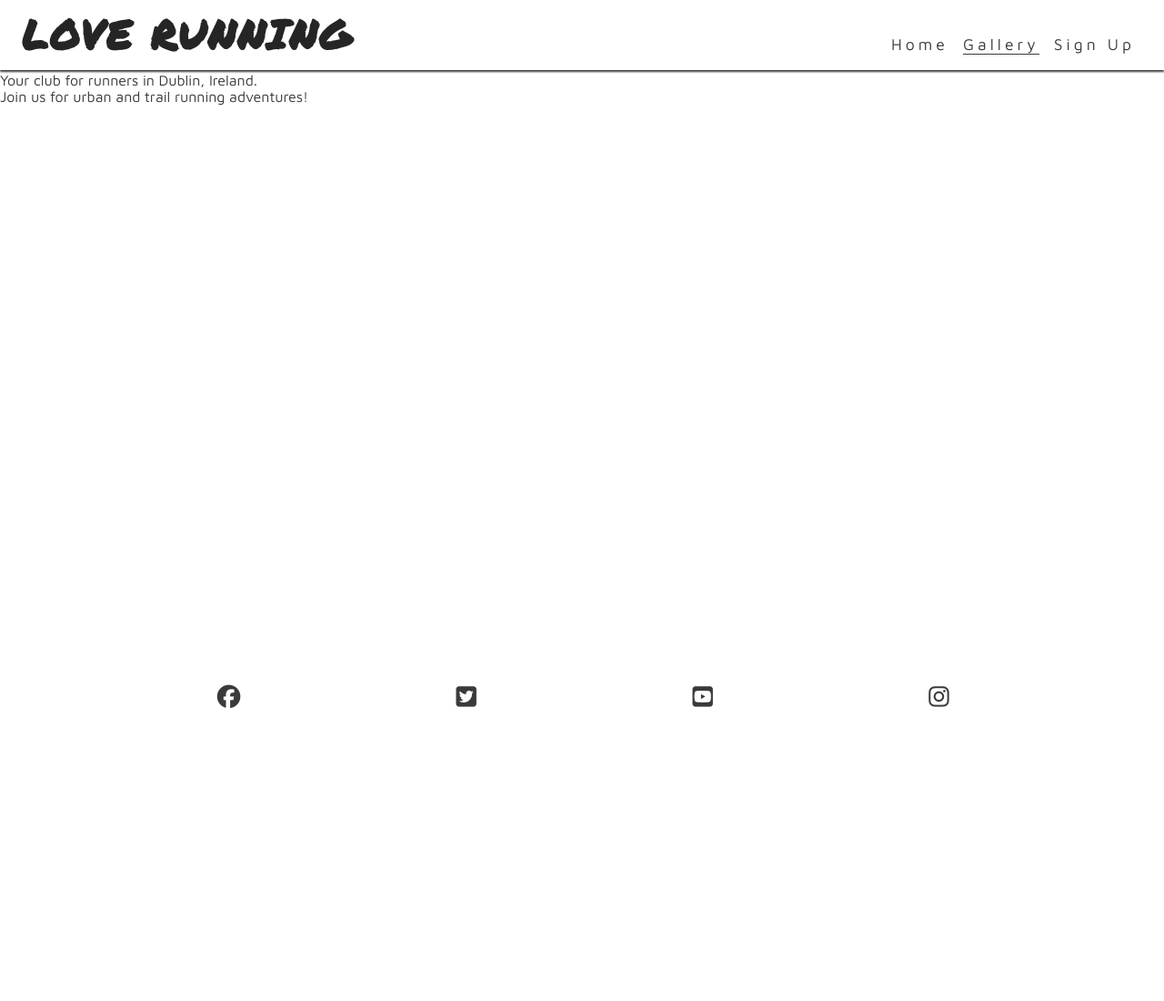
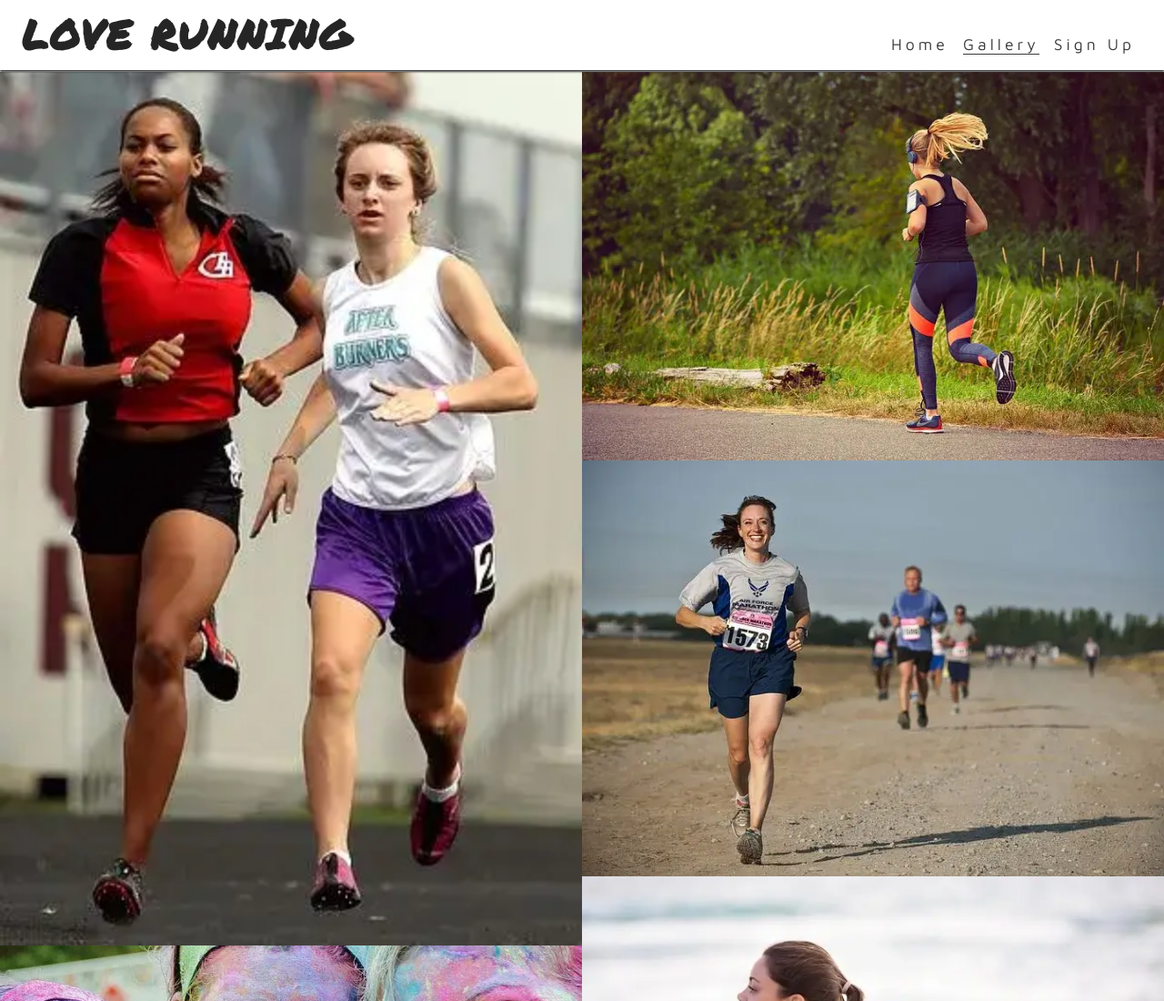
Before and after one commit to Rebeljoka/love-running, a plain HTML site: page gallery.html in a window 1280 px wide. Shown: the top 1100 px of the page at 91% size. Before the commit the page ends 800 px from the top, so only its background shows below. Drawn offline with Linux system fonts and the light colour scheme; a web font is replaced by a local one.

Commit message:
Add: Images to images folder, Add images to gallery.html and styling to index.css

```diff
--- a/assets/css/index.css
+++ b/assets/css/index.css
@@ -198,6 +198,17 @@ main {
     color: #fafafa; /* Heading color for times section */
 }
 
+
+/* Gallery page */
+#photos img {
+    width: 100%; /* Full width for images */
+    line-height: 1em; /* Line height for images */
+}
+
+#photos {
+    line-height: 0; /* Reset line height for gallery */
+}
+
 /* Footer */
 #social-networks {
   text-align: center; /* Center the social icons */
@@ -211,6 +222,14 @@ main {
   font-size: 160%; /* Icon size */
   padding: 5%; /* Padding around icons */
   color: #3a3a3a; /* Default icon color */
+}
+
+/* Media query: large or landscape phones (576px and up) */
+@media screen and (min-width: 576px) {
+    #photos {
+        column-count: 2; /* Two columns for gallery */
+        column-gap: 0; /* No gap between columns */
+    }
 }
 
 /* Media query: tablets and larger (768px and up) */
--- a/gallery.html
+++ b/gallery.html
@@ -6,8 +6,10 @@
         <meta name="viewport" content="width=device-width, initial-scale=1.0">
 
         <!-- Meta tags for search engines -->
-     <meta name="description" content="Love Running - Club for runners in Dublin, Ireland. Urban running, trail running, and more. Dublin docklands and Phoenix Park.">
-     <meta name="keywords" content="Love running, Run, Running, Running club, Runners, Dublin, Ireland, Sports, Exercise, Urban running, Trail running, Phoenix Park, Docklands">
+        <meta name="description"
+            content="Love Running - Club for runners in Dublin, Ireland. Urban running, trail running, and more. Dublin docklands and Phoenix Park.">
+        <meta name="keywords"
+            content="Love running, Run, Running, Running club, Runners, Dublin, Ireland, Sports, Exercise, Urban running, Trail running, Phoenix Park, Docklands">
 
         <!-- Title -->
         <title>Love Running</title>
@@ -48,8 +50,19 @@
 
         <!-- Main Content -->
         <main>
-        <p>Your club for runners in Dublin, Ireland.</p>
-        <p>Join us for urban and trail running adventures!</p>
+            <section id="gallery">
+                <div id="photos">
+                    <img src="assets/images/athletes.webp" alt="Two athletes running together">
+                    <img src="assets/images/girls.webp" alt="Three girls at charity paint running festival">
+                    <img src="assets/images/runner3.webp" alt="Solo male runner jogging on beach">
+                    <img src="assets/images/man.webp" alt="Man at charity paint running festival">
+                    <img src="assets/images/runner1.webp" alt="Solo female runner jogging through Phoenix Park">
+                    <img src="assets/images/runner2.webp" alt="Runners competing in marathon">
+                    <img src="assets/images/runner4.webp" alt="Solo female runner jogging on beach">
+                    <img src="assets/images/running_gang.webp" alt="Large group of runners taking part in a marathon on a rainy day">
+                    <img src="assets/images/mud-run.webp" alt="Two women runners taking a muddy selfie after the Mud Runners championship">
+                </div>
+            </section>
         </main>
 
         <!-- Copyright, Useful links and Social Media -->
@@ -82,4 +95,5 @@
         <script src="https://kit.fontawesome.com/2160d739d7.js" crossorigin="anonymous"></script>
 
     </body>
+
 </html>
```
Also changed, not shown: assets/images/athletes.webp (added), assets/images/girls.webp (added), assets/images/man.webp (added), assets/images/mud-run.webp (added), assets/images/runner1.webp (added), assets/images/runner2.webp (added), assets/images/runner3.webp (added), assets/images/runner4.webp (added), assets/images/running_gang.webp (added). Lines whose indentation alone changed are shown as unchanged.
